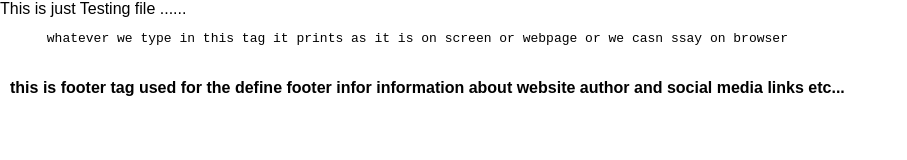
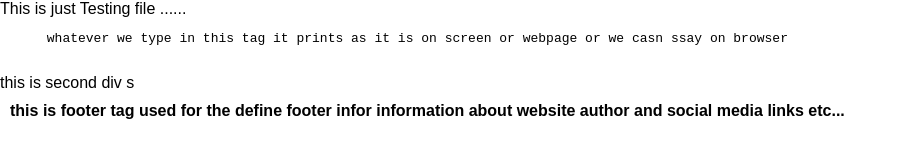
Before and after one commit to maheshtambade/airtel-clone.github.io, a plain HTML site: page testingfile.html in a window 1280 px wide. Shown: the whole page, without its empty margins (0-907 px from the left). Drawn offline with Linux system fonts and the light colour scheme.

Commit message:
Update testingfile.html

```diff
--- a/testingfile.html
+++ b/testingfile.html
@@ -24,7 +24,7 @@
     <pre>
       whatever we type in this tag it prints as it is on screen or webpage or we casn ssay on browser
     </pre>
-<div class="secondcontent"></div>
+<div class="secondcontent">this is second div s</div>
     <div class="footer">this is footer tag used for the define footer infor information about website author and social media links etc... </div>
   </body>
 </html>
```
